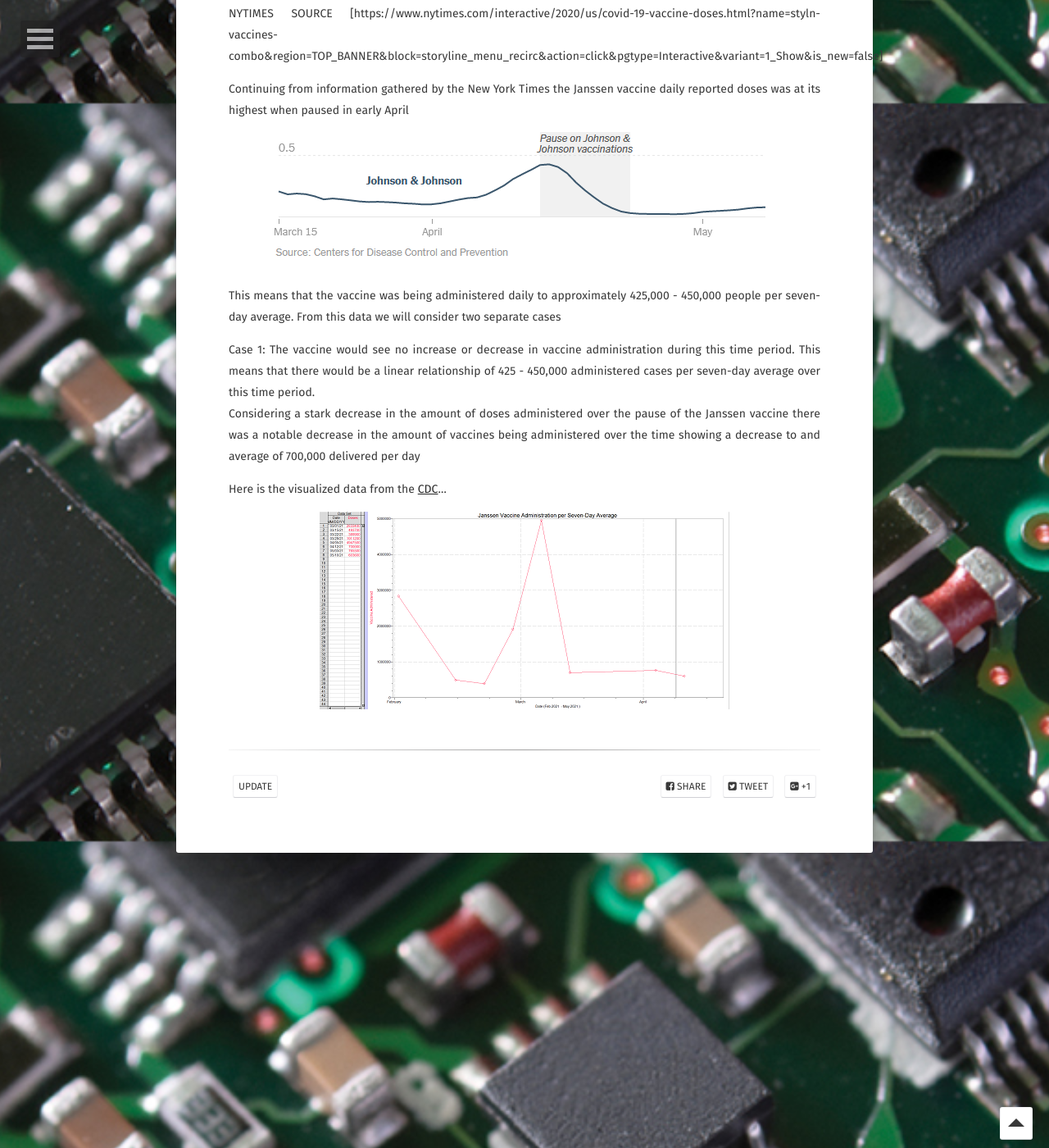
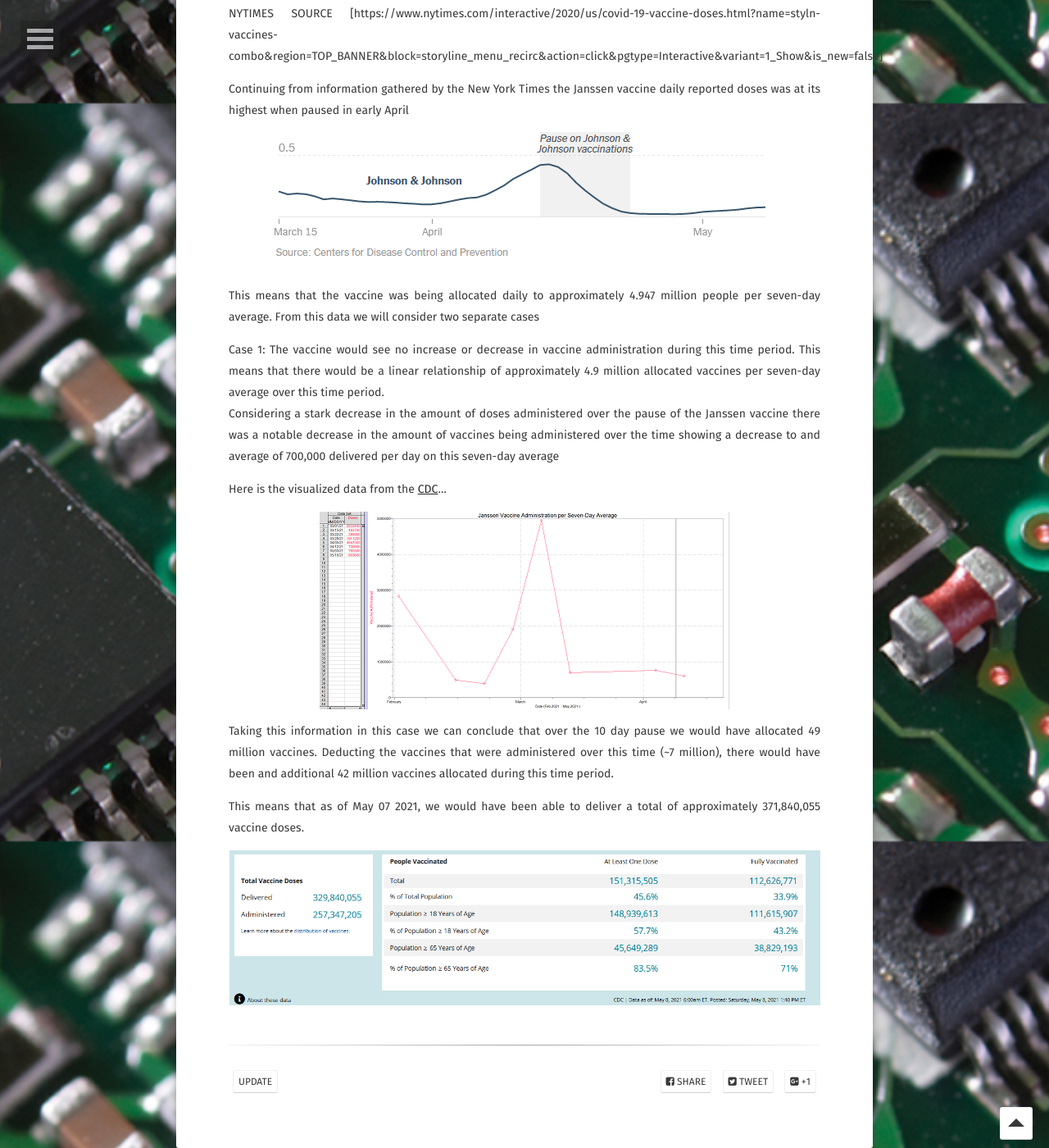
Before and after one commit to Markay12/MarkInfo-Projects, a Jekyll site: the page built from _posts/2021-05-07-janssenvaccinepost.md, in a window 1280 px wide and 1400 px high, scrolled down 2574 px. Shown: the whole window at 82% size. Built offline with Jekyll 4.4.1, drawn with Linux system fonts in a browser that asks for light colours; some web fonts are replaced.

Commit message:
update through case 1

```diff
--- a/_posts/2021-05-07-janssenvaccinepost.md
+++ b/_posts/2021-05-07-janssenvaccinepost.md
@@ -84,11 +84,17 @@ Continuing from information gathered by the New York Times the Janssen vaccine d
 
 ![Vaccine Pause Chart](/assets/img/VaccinePause.png)
 
-This means that the vaccine was being administered daily to approximately 425,000 - 450,000 people per seven-day average. From this data we will consider two separate cases
+This means that the vaccine was being allocated daily to approximately 4.947 million people per seven-day average. From this data we will consider two separate cases
 
-Case 1: The vaccine would see no increase or decrease in vaccine administration during this time period. This means that there would be a linear relationship of 425 - 450,000 administered cases per seven-day average over this time period.
-Considering a stark decrease in the amount of doses administered over the pause of the Janssen vaccine there was a notable decrease in the amount of vaccines being administered over the time showing a decrease to and average of 700,000 delivered per day
+Case 1: The vaccine would see no increase or decrease in vaccine administration during this time period. This means that there would be a linear relationship of approximately 4.9 million allocated vaccines per seven-day average over this time period.
+Considering a stark decrease in the amount of doses administered over the pause of the Janssen vaccine there was a notable decrease in the amount of vaccines being administered over the time showing a decrease to and average of 700,000 delivered per day on this seven-day average
 
 Here is the visualized data from the [CDC](https://data.cdc.gov/Vaccinations/COVID-19-Vaccine-Distribution-Allocations-by-Juris/w9zu-fywh)...
 
 ![Data Visualization](/assets/img/VaccineDistribution.png)
+
+Taking this information in this case we can conclude that over the 10 day pause we would have allocated 49 million vaccines. Deducting the vaccines that were administered over this time (~7 million), there would have been and additional 42 million vaccines allocated during this time period.
+
+This means that as of May 07 2021, we would have been able to deliver a total of approximately 371,840,055 vaccine doses.
+
+![Total Doses](/assets/img/TotalVaccineDoses.png)
```
